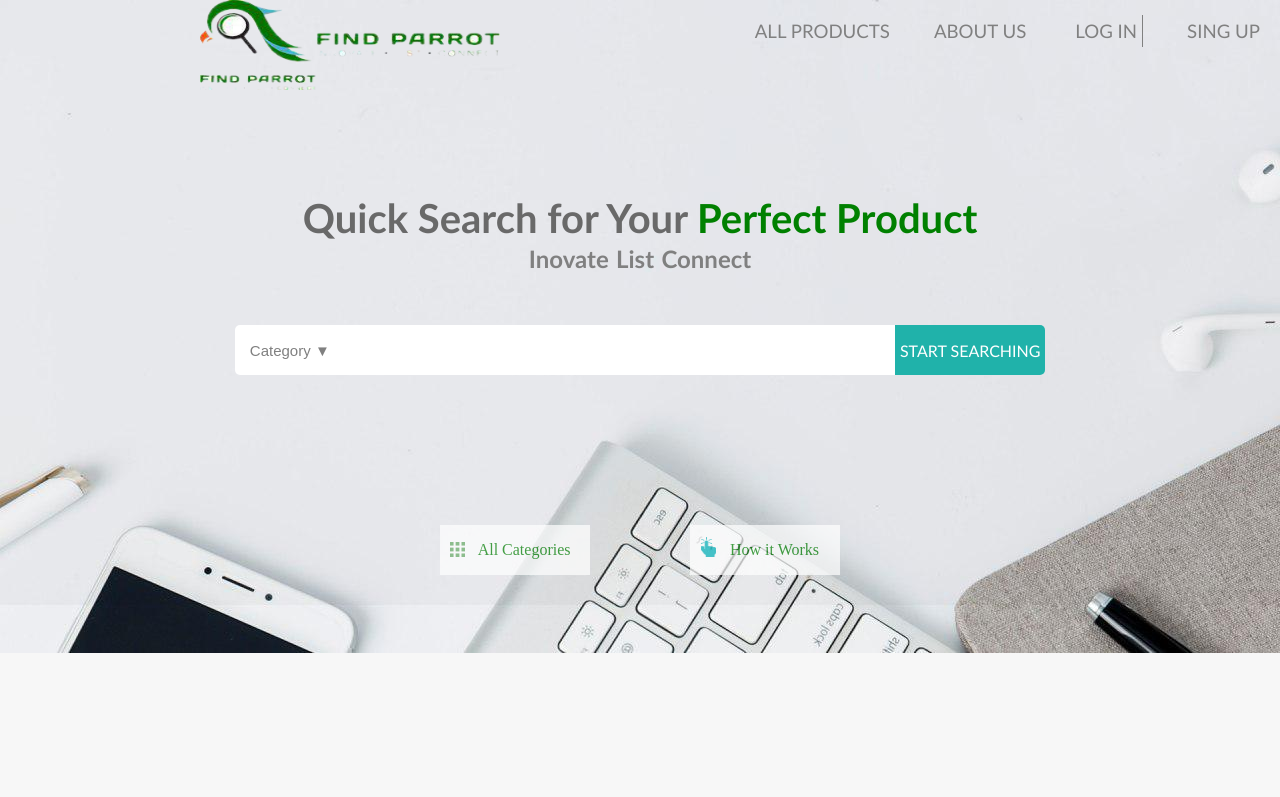
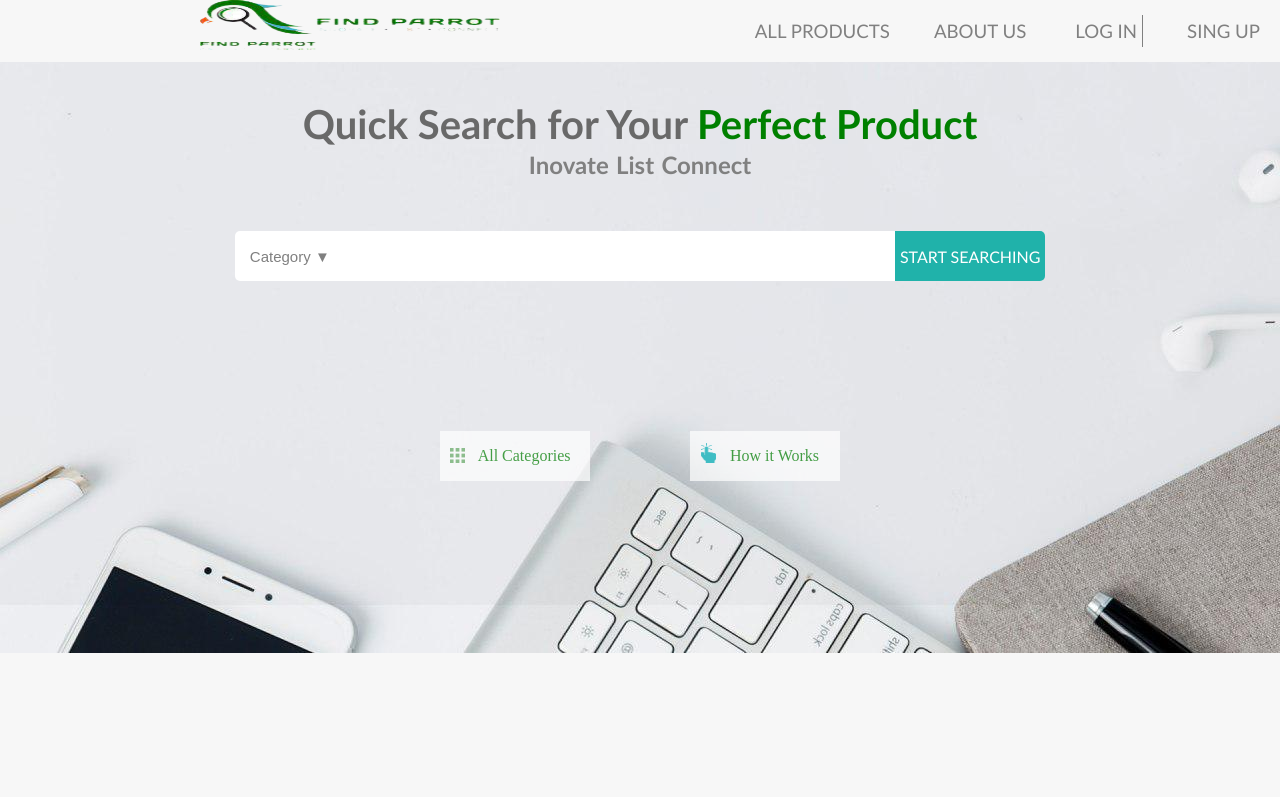
Before and after one commit to Dim1drol/Practise, a plain HTML site: page index.html in a window 1280 px wide. Shown: the top 797 px of the page. Drawn offline with Linux system fonts and the light colour scheme.

Commit message:
LastUpdate

```diff
--- a/index.html
+++ b/index.html
@@ -11,12 +11,12 @@
         </script>
 </head>
 <body>
-
+    <a name = "top"></a>
     <header class = "head" style="background-image: url(img/background.jpg)">
         <div  class="mainmenu">
 
                 <div id = "main_logo">
-                        <img src="img/main_logo.png" alt="" >
+                        <a href="#top"><img src="img/main_logo.png" alt="" ></a>
                     </div>
             <ul>
 
--- a/src/style.css
+++ b/src/style.css
@@ -16,6 +16,9 @@ header{
 
 
 .mainmenu{
+    background-color: #f7f7f7;
+    position: fixed;
+    z-index: 100;
     display: flex;
     width: 100%;
     justify-content: space-between ;
@@ -37,7 +40,7 @@ header{
 .mainmenu #main_logo img{
 
     width: 300px;
-    height: 90px;
+    height: 50px;
     margin-left: 200px;
 
 
```
